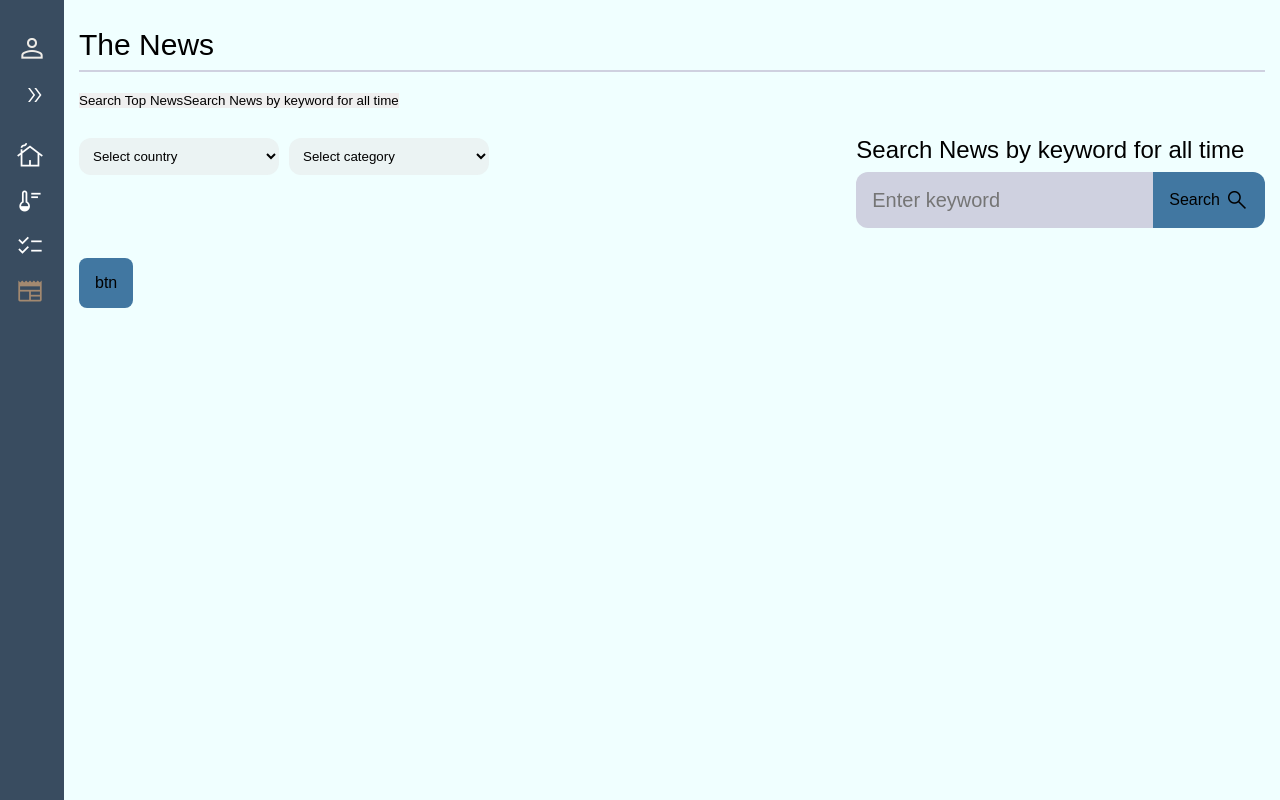
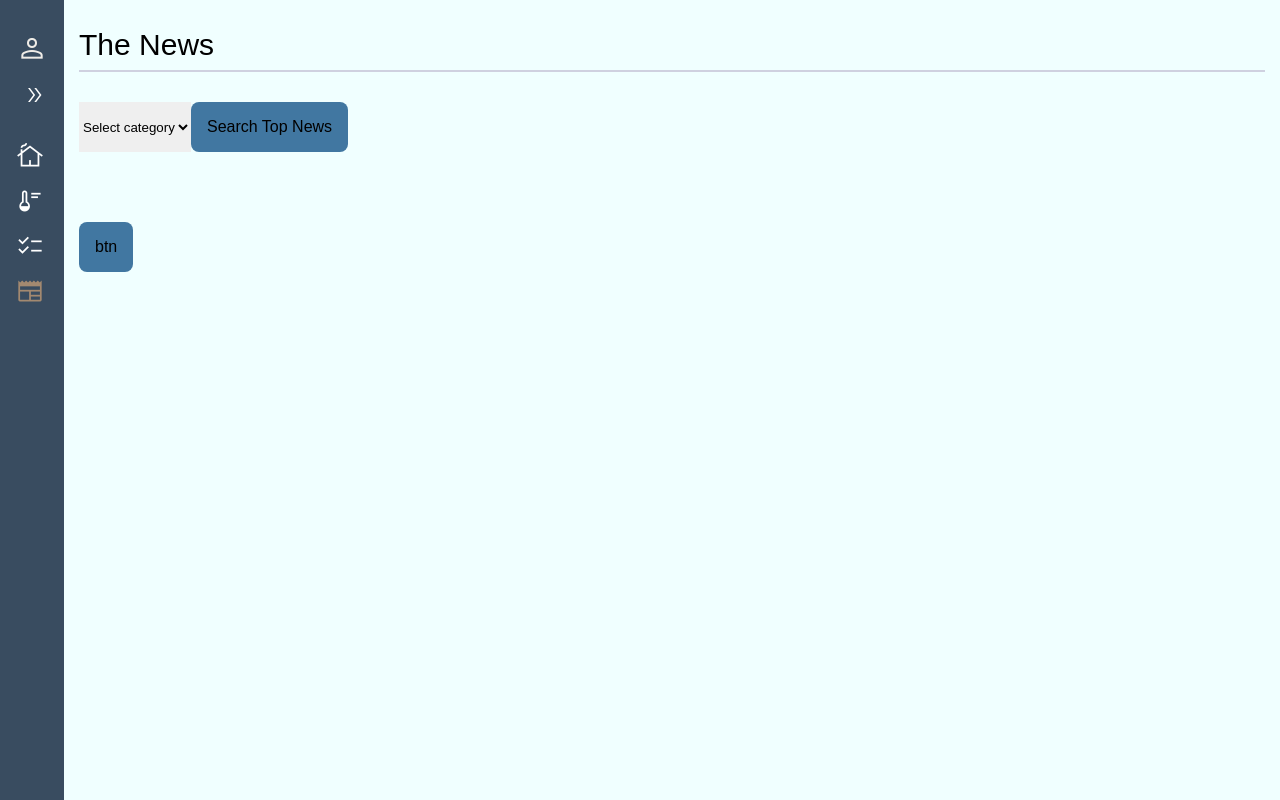
Before and after one commit to Alexandr13579/Portdolio__ToDo, a Vue app: page /#/News in a window 1280 px wide. Built offline with nearby package versions, Linux system fonts and the light colour scheme.

Commit message:
vue3_select

```diff
--- a/src/components/News/SearchExactNews.vue
+++ b/src/components/News/SearchExactNews.vue
@@ -1,9 +1,8 @@
 <template>
     <div class="searchExat">
-        <h3 class="searchExat__title">Search News by keyword for all time</h3>
         <div class="searchExat__block">
-            <input class="searchExat__input" type="text" placeholder="Enter keyword" />
-            <my-btnSearhPush class="searchExat__btn">
+            <input v-model="keyWord" class="searchExat__input" type="text" placeholder="Enter keyword" />
+            <my-btnSearhPush @click="searchNews" type="submit" class="searchExat__btn">
                 <span class="searchExat__btn-text">Search</span>
                 <span class="material-symbols-outlined searchExat__btn-img">search</span>
             </my-btnSearhPush>
@@ -13,7 +12,16 @@
 
 <script>
 export default {
-
+    data() {
+        return {
+            keyWord: ''
+        }
+    },
+    methods: {
+        searchNews() {
+            this.$emit('keyWord', this.keyWord)
+        }
+    }
 }
 </script>
 
--- a/src/components/News/SearchTopNews.vue
+++ b/src/components/News/SearchTopNews.vue
@@ -1,27 +1,8 @@
 <template>
     <div class="searchTop">
         <div class="searchTop__block-filter">
-            <select class="searchTop-select" v-model="country" name="country" id="country">
-                <option disabled>Select country</option>
-                <option
-                @change=""
-                class="searchTop-option"
-                v-for="item of filter.country"
-                >{{ item }}</option>
-            </select>
-            <select class="searchTop-select"  v-model="category" name="category" id="category">
-                <option disabled>Select category</option>
-                <option
-                v-for="item of filter.category"
-                class="searchTop-option"
-                >{{ item }}</option>
-            </select>
-            <!-- <select name="sourse" id="sourse">
-                <option disabled>Select publisher</option>
-                <option
-                v-for="item of filter.sourse"
-                >{{ item }}</option>
-            </select> -->
+            <my-select :options="filter.category" :name="Object.keys(this.filter)[0]" />
+            <my-btnSearhPush @click="nameaO" class="choice-search__btn">Search Top News</my-btnSearhPush>
         </div>
     </div>
 </template>
@@ -29,20 +10,15 @@
 <script>
 export default {
     props: {
-        filter: {
-            type: Object,
-            required: true
-        }
+        filter: Object,
     },
     data() {
         return {
-            country: 'Select country' ,
-            category: 'Select category',
         }
     },
     methods: {
-        sear() {
-            console.log(this.filter)
+        nameaO() {
+            console.log(Object.keys(this.filter)[0])
         }
     }
 }
--- a/src/components/UI/index.js
+++ b/src/components/UI/index.js
@@ -4,6 +4,7 @@ import MyFooter from '@/components/UI/MyFooter'
 import MyBtnDeleteTrash from '@/components/UI/MyBtnDeleteTrash'
 import MyDialog from '@/components/UI/MyDialog'
 import MyBtnSearchPush from '@/components/UI/MyBtnSearchPush'
+import select from '@/components/UI/select'
 
 export default [
     InputCheckbox,
@@ -12,4 +13,5 @@ export default [
     MyBtnDeleteTrash,
     MyDialog,
     MyBtnSearchPush,
+    select,
 ]
--- /dev/null
+++ b/src/components/UI/select.vue
@@ -0,0 +1,34 @@
+<template lang="">
+    <select @change="">
+        <option
+            selected
+            disabled
+        >Select {{ name }}</option>
+        <option
+            class="searchTop-option"
+            v-for="option of options"
+            :key="option.value"
+            value="option.value"
+        >{{ option }}</option>
+    </select>
+</template>
+
+<script>
+export default {
+    name: 'my-select',
+    props: {
+        options: Array,
+        name: String
+    },
+    methods: {
+        namea() {
+            console.log(this.name)
+            console.log(value)
+        }
+    }
+}
+</script>
+
+<style lang="">
+
+</style>
--- a/src/pages/News.vue
+++ b/src/pages/News.vue
@@ -2,13 +2,11 @@
     <main>
         <div class="container">
             <h1 class="title">The News</h1>
-            <div class="choice-search">
-                <button class="choice-search__btn">Search Top News</button>
-                <button class="choice-search__btn">Search News by keyword for all time</button>
+            <div class="search__news">
+                <SearchTopNews :filter="filter"  />
             </div>
             <div class="search__news">
-                <SearchTopNews :filter="filter"  />
-                <SearchExactNews />
+
             </div>
             <my-btnSearhPush @click="NewNews">btn</my-btnSearhPush>
             <NewsList v-if="show" :news="news"/>
@@ -21,7 +19,6 @@ import NewsList from '@/components/News/NewsList.vue'
 import SearchTopNews from '@/components/News/SearchTopNews.vue'
 import SearchExactNews from '@/components/News/SearchExactNews.vue'
 
-
 export default {
     data() {
         return {
@@ -30,7 +27,7 @@ export default {
             KEY__API: 'apiKey=2a75744890d847a39a0e4a5c69e74f9c',
             news: {},
             show: false,
-            quareNews: '',
+            searchNews: '',
             filter: {
                 category: ['business', 'entertainment', 'general', 'health', 'science', 'sport', 'stechnology'],
                 country: ['ua', 'ru', 'us', 'gb'],
@@ -39,8 +36,15 @@ export default {
         }
     },
     methods: {
-        NewNews() {
-            fetch(`${this.URL_TOP_NEWS}country=${this.filter.country[0]}&category=${this.filter.category[1]}&pageSize=100&${this.KEY__API}`)
+        NewNews(country, category) {
+            fetch(`${this.URL_TOP_NEWS}country=${this.filter.country[2]}&category=${this.filter.category[1]}&pageSize=100&${this.KEY__API}`)
+            .then(response => {
+                return response.json();
+            })
+            .then(this.new)
+        },
+        searchNewsKeyWord(keyWord) {
+            fetch(`${this.URL_EXATCT_NEWS}q=${keyWord}&pageSize=100&${this.KEY__API}`)
             .then(response => {
                 return response.json();
             })
@@ -72,10 +76,13 @@ export default {
         border-bottom: 2px solid #CFD1E0;
         // text-align: center;
     }
+    .choice-search{
+        display: flex;
+        gap: 8px;
+    }
     .search__news {
         margin: 20px 0px;
         padding: 10px 0px;
         display: flex;
-        justify-content: space-between;
     }
 </style>
```
